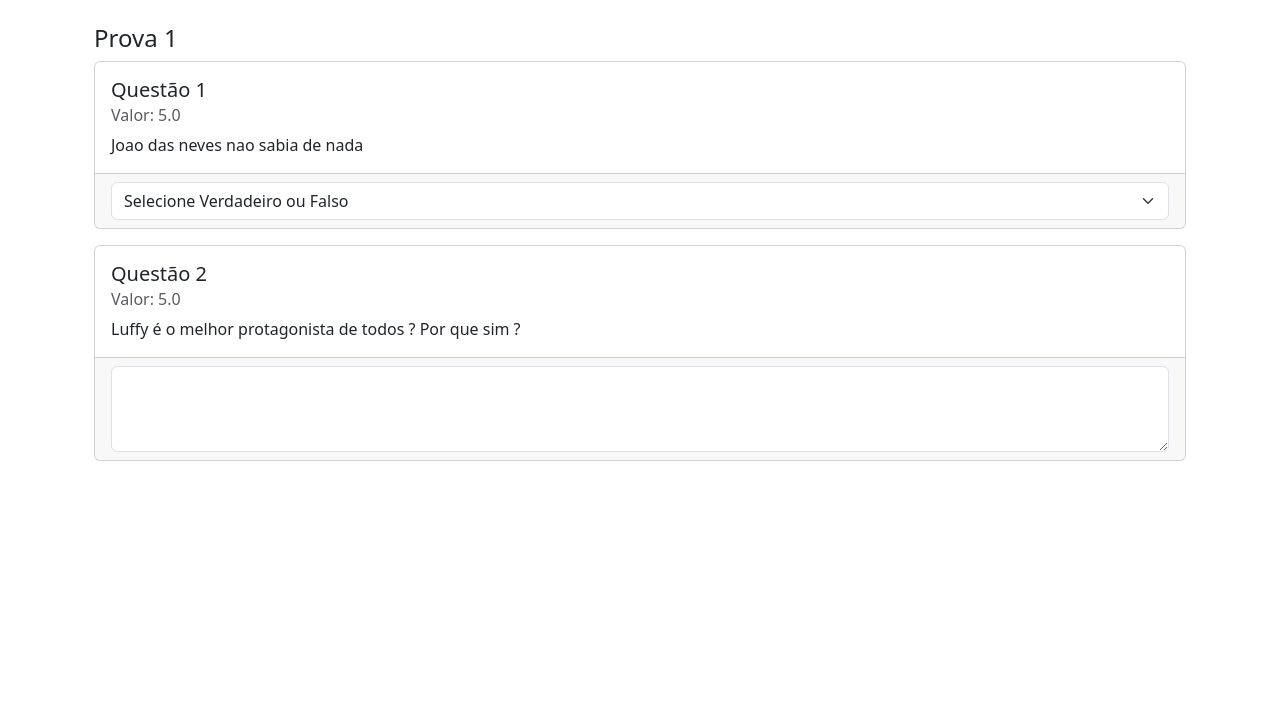
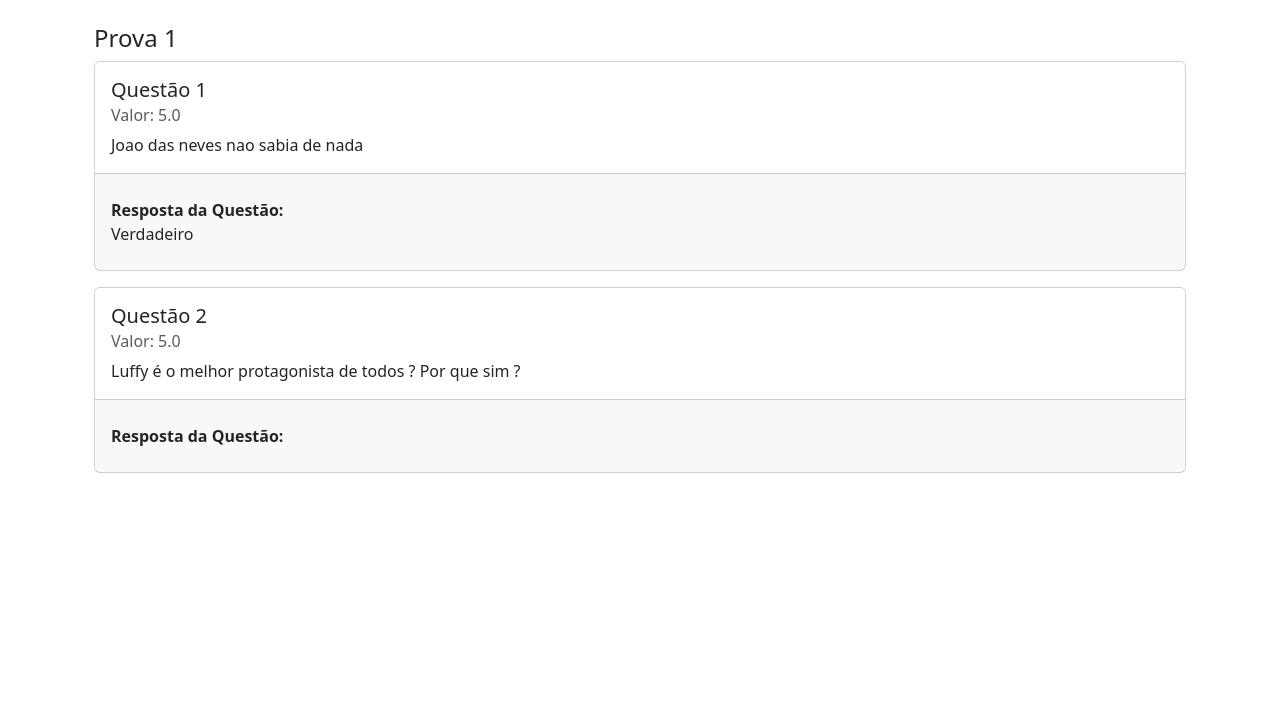
Before and after one commit to zeroCass/unb-web, a Flask app: page /turmas/1/exames/1/show in a window 1280 px wide. Shown: the part 56-769 px from the top of the page. Run offline with Flask 3, Linux system fonts and the light colour scheme; a user stored in the database is signed in; some libraries are stand-ins or nearby versions.

Commit message:
fix: issue #11 and update show exam template

```diff
--- a/app/controllers/exames_controller.py
+++ b/app/controllers/exames_controller.py
@@ -80,8 +80,12 @@ def check_date(turma_id, exame_id):
     # Obter a data e hora atual
     data_atual = datetime.now()
 
-    # Verificar se o exame está dentro do prazo de realização
-    if exame.data_inicio <= data_atual <= exame.data_fim:
+    # Verifica se o usuario é o professor
+    if current_user.tipo_usuario == "professor":
+        return render_template("exames/show.jinja2", turma_id=turma_id, exame=exame, questoes_exame=exame.questoes)
+
+    # Verifica se o exame está dentro do prazo de realização
+    elif exame.data_inicio <= data_atual <= exame.data_fim:
         if nota:
             flash("Você já realizou este exame. Espere prazo de encerramento do mesmo para vizualizar suas respostas e nota!", category="warning")
             return redirect(url_for("turmas.show", turma_id=turma_id))
--- a/app/templates/exames/show.jinja2
+++ b/app/templates/exames/show.jinja2
@@ -9,7 +9,7 @@
 <div class="container">
     <h4>{{ exame.nome }}</h4>
     <div>
-        <form method="POST" action="{{ url_for('turmas.exames.submit', turma_id=turma_id, exame_id=exame.id) }}">
+        <form id="exameForm" method="POST" action="{{ url_for('turmas.exames.submit', turma_id=turma_id, exame_id=exame.id) }}">
             {% for questao_exame in questoes_exame %}
                 <div class="mb-3 card">
                     <div class="card-body">
@@ -18,6 +18,12 @@
                         <p class="card-text">{{ questao_exame.questao.enunciado }}</p>
                     </div>
                     <div class="card-footer">
+                        {% if current_user.tipo_usuario == "professor" %}
+                            <div class="mt-3">
+                                <strong>Resposta da Questão:</strong>
+                                <p>{{ questao_exame.questao.resposta }}</p>
+                            </div>
+                        {% else %}
                             {% if questao_exame.questao.tipo_questao == "multipla_escolha" %}
                                 <ul class="list-group">
                                     {% for opcao in questao_exame.questao.opcoes %}
@@ -60,6 +66,7 @@
                                 <textarea class="form-control" id="questao_id_{{ questao_exame.questao.id }}"
                                     rows="3" name="questao_id_{{ questao_exame.questao.id }}"></textarea>
                             {% endif %}
+                        {% endif %}
                     </div>
                 </div>
             {% endfor %}
@@ -69,6 +76,4 @@
         </form>
     </div>
 <body>
-<script>
-</script>
 {% endblock %}
```
Lines whose indentation alone changed are shown as unchanged.
